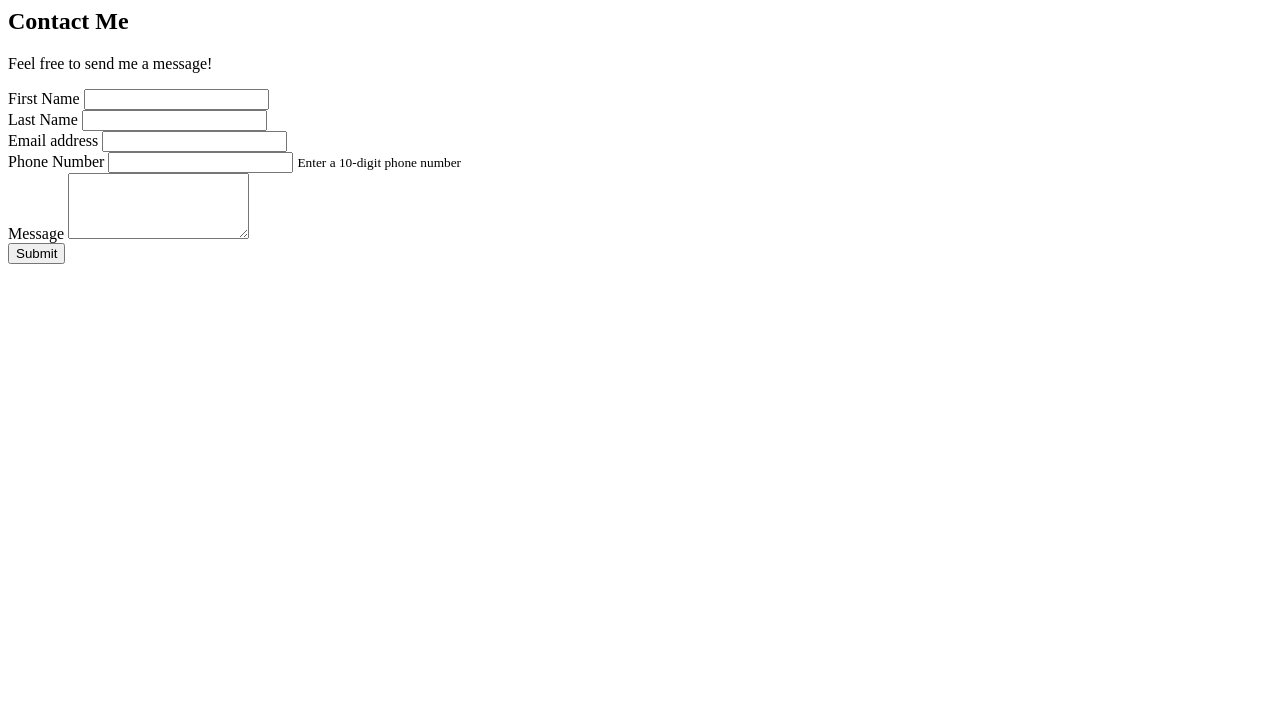
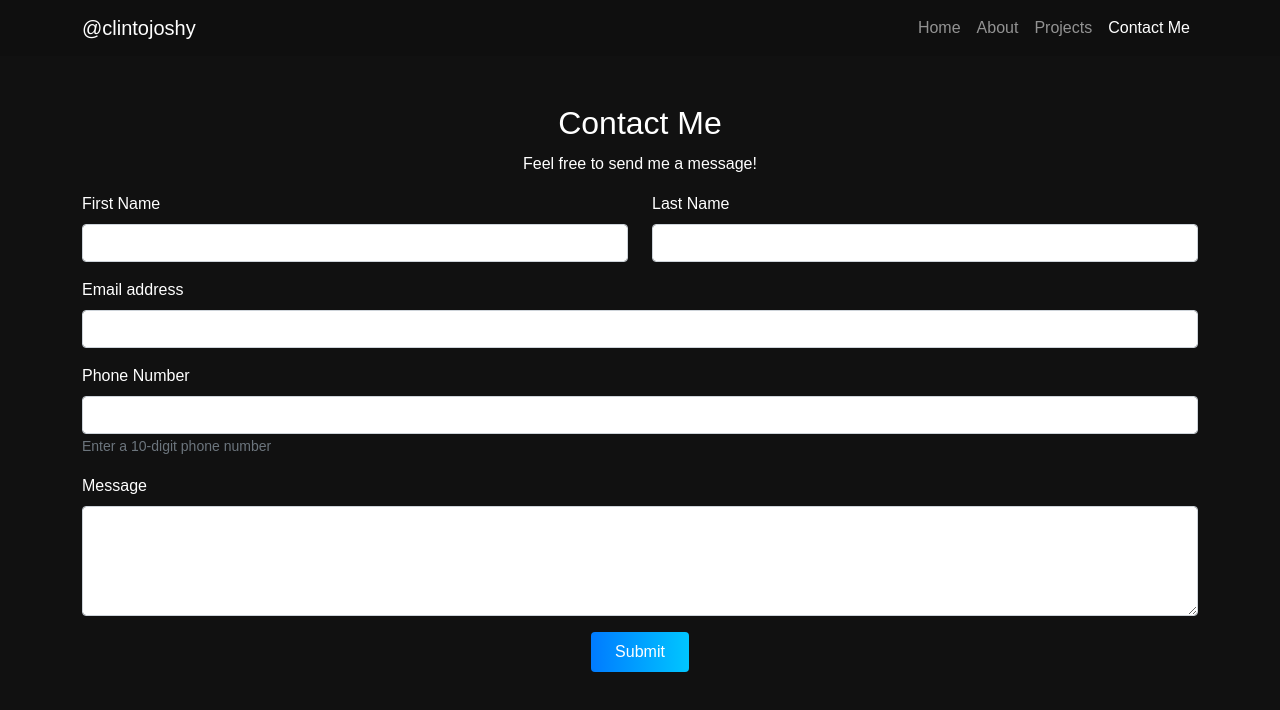
Before and after one commit to clittes/validation, a plain HTML site: page contact.html in a window 1280 px wide. Drawn offline with nearby package versions, Linux system fonts and the light colour scheme.

Commit message:
validf completed

```diff
--- a/contact.html
+++ b/contact.html
@@ -1,18 +1,53 @@
+<!DOCTYPE html>
+<html lang="en">
+<head>
+  <meta charset="UTF-8">
+  <meta name="viewport" content="width=device-width, initial-scale=1.0">
+  <title>Contact | Clinto Joshy</title>
+  <link href="https://cdn.jsdelivr.net/npm/bootstrap@5.0.2/dist/css/bootstrap.min.css" rel="stylesheet">
+  <style>
+    body {
+      background-color: #0f0f0f;
+      color: white;
+      font-family: Arial, sans-serif;
+    }
+    .navbar {
+      background: transparent;
+    }
+    .contact-section {
+      background: #111;
+      padding: 60px 0;
+    }
+    .section-title h2 {
+      font-size: 2rem;
+      margin-bottom: 10px;
+    }
+    .btn-primary {
+      background: linear-gradient(to right, #007bff, #00c6ff);
+      border: none;
+    }
+  </style>
+</head>
+<body>
+
+  <!-- Navbar -->
+  <nav class="navbar navbar-expand-lg navbar-dark">
+    <div class="container">
+      <a class="navbar-brand" href="index.html">@clintojoshy</a>
+      <div class="collapse navbar-collapse justify-content-end">
+        <ul class="navbar-nav">
+          <li class="nav-item"><a class="nav-link" href="index.html">Home</a></li>
+          <li class="nav-item"><a class="nav-link" href="about.html">About</a></li>
+          <li class="nav-item"><a class="nav-link" href="projects.html">Projects</a></li>
+          <li class="nav-item"><a class="nav-link active" href="contact.html">Contact Me</a></li>
+        </ul>
+      </div>
+    </div>
+  </nav>
+
+  <!-- Contact Section -->
   <section id="contact" class="contact-section py-5">
-
-        <form action="https://api.web3forms.com/submit" method="POST" id="form" novalidate>
-          <div class="container mt-5">
-
-            <!-- Web3Forms Access Key -->
-            <input type="hidden" name="access_key" value="8cd51ffc-798a-4c54-afae-fc78f6023447">
-
-
-            <!-- Redirect to thank you page after submission -->
-            <input type="hidden" name="redirect" value="https://clittes.github.io/validation/">
-
-            <!-- Honeypot (spam protection, bots usually fill this) -->
-            <input type="checkbox" name="botcheck" class="hidden" style="display:none;">
-
+    <div class="container">
       <div class="row justify-content-center">
         <div class="col-lg-6">
           <div class="section-title text-center">
@@ -21,6 +56,11 @@
           </div>
         </div>
       </div>
+
+      <form action="https://api.web3forms.com/submit" method="POST" id="form" novalidate>
+        <input type="hidden" name="access_key" value="8cd51ffc-798a-4c54-afae-fc78f6023447">
+        <input type="hidden" name="redirect" value="https://clittes.github.io/validation/">
+        <input type="checkbox" name="botcheck" class="hidden" style="display:none;">
 
         <!-- First & Last Name -->
         <div class="row mb-3">
@@ -60,15 +100,13 @@
 
         <!-- Submit -->
         <div class="d-flex justify-content-center mt-3">
-              <button id="submit" type="submit" onclick="submitfunctoin" class="btn btn-primary px-4 py-2 mb-4">Submit</button>
-            </div>
+          <button type="submit" class="btn btn-primary px-4 py-2 mb-4">Submit</button>
         </div>
       </form>
+    </div>
   </section>
 
-
-
-
+  <!-- Validation Script -->
   <script>
     const firstName = document.getElementById('firstName');
     const lastName = document.getElementById('lastName');
@@ -87,7 +125,7 @@
       let isValid = true;
 
       if (firstName.value.trim() === "") {
-            firstNameError.innerHTML = "Name is required";
+        firstNameError.innerHTML = "First Name is required";
         firstNameError.style.color = "red";
         isValid = false;
       } else {
@@ -133,7 +171,7 @@
       } else {
         let words = messageField.value.trim().split(/\s+/);
         if (words.length < 5) {
-              messageError.innerHTML = "Message should contain min 5 words";
+          messageError.innerHTML = "Message should contain at least 5 words";
           messageError.style.color = "red";
           isValid = false;
         } else {
@@ -142,7 +180,9 @@
       }
 
       if (!isValid) {
-            e.preventDefault(); // Stop form only if invalid
+        e.preventDefault();
       }
     });
   </script>
+</body>
+</html>
```
Lines whose indentation alone changed are shown as unchanged.
